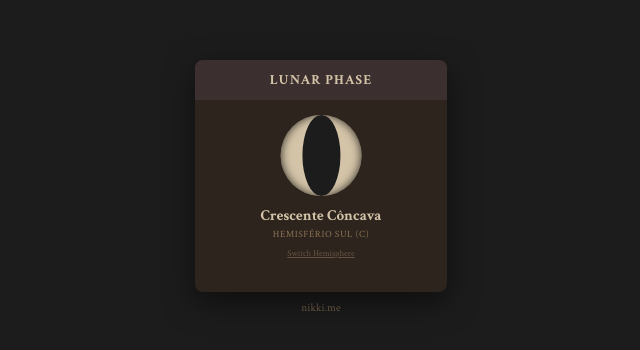
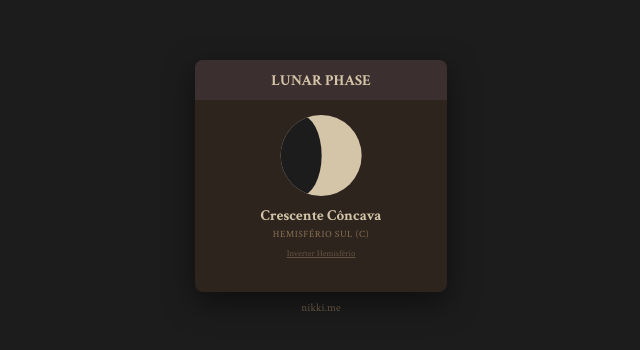
Before and after one commit to NicoleAvila/Notion-moon, a plain HTML site: page lua.html in a window 1280 px wide. Shown: the part 204-554 px from the top of the page, without its empty margins (319-959 px from the left). Drawn offline with Linux system fonts and the light colour scheme.

Commit message:
Update lua.html

```diff
--- a/lua.html
+++ b/lua.html
@@ -3,18 +3,15 @@
 html,body{background:#1C1C1C;margin:0;padding:0;width:100%;height:100%;overflow:hidden;font-family:'Crimson Text',serif;display:flex;justify-content:center;align-items:center}
 #wrapper{width:100%;height:100%;max-width:260px;max-height:280px;display:flex;flex-direction:column;justify-content:flex-start;box-sizing:border-box;padding:4px;container-type:inline-size}
 #c{width:100%!important;background:#2D241E!important;border-radius:8px;overflow:hidden;box-shadow:0 10px 30px rgba(0,0,0,0.5);text-align:center;padding-bottom:12cqi}
-.h{background:#3C2F2F!important;color:#D4C4A8!important;padding:3cqi 12cqi!important;height:10cqi!important;display:flex;justify-content:center;align-items:center;text-transform:uppercase;font-weight:700;font-size:5.5cqi;letter-spacing:1px}
+.h{background:#3C2F2F!important;color:#D4C4A8!important;padding:3cqi 12cqi!important;height:10cqi!important;display:flex;justify-content:space-between;align-items:center;text-transform:uppercase;font-weight:700;font-size:6cqi}
 
-/* ESTILIZAÇÃO DA LUA (ASTRONOMIA VISUAL) */
 .moon-container{display:flex;justify-content:center;align-items:center;padding:6cqi 0 2cqi 0}
-.moon-sphere{width:32cqi;height:32cqi;border-radius:50%;background:#1C1C1C;box-shadow:inset 0 0 10px rgba(0,0,0,0.8);position:relative;overflow:hidden;transition:0.5s}
-.moon-light{position:absolute;top:0;left:0;width:100%;height:100%;background:#D4C4A8;border-radius:50%;box-shadow:0 0 15px rgba(212,196,168,0.4);transition:0.5s}
+.moon-sphere{width:32cqi;height:32cqi;border-radius:50%;background:#1C1C1C;position:relative;overflow:hidden;transition:0.5s}
+.moon-light{position:absolute;top:0;left:0;width:100%;height:100%;background:#D4C4A8;border-radius:50%;transition:0.5s}
 
-/* Nome da Fase e Detalhes */
-.phase-name{color:#D4C4A8;font-size:6cqi;font-weight:700;margin-top:2cqi;text-transform:capitalize}
+.phase-name{color:#D4C4A8;font-size:6cqi;font-weight:700;margin-top:2cqi}
 .hemisphere-badge{color:#8C7355;font-size:3.8cqi;margin-top:1cqi;letter-spacing:0.5px;text-transform:uppercase}
 
-/* Botão de inversão manual (caso queira testar o outro hemisfério) */
 #flip-btn{background:none;border:none;color:#8C7355;cursor:pointer;font-size:3.5cqi;font-family:inherit;text-decoration:underline;opacity:0.6;margin-top:3cqi;transition:0.3s}
 #flip-btn:hover{opacity:1;color:#D4C4A8}
 
@@ -22,117 +19,94 @@ footer{text-align:center;padding-top:1.5cqi}footer a{color:#8C7355;text-decorati
 </style></head><body>
 <div id="wrapper">
     <div id="c">
-        <div class="h">LUNAR PHASE</div>
+        <div class="h"><span>&nbsp;</span><span>LUNAR PHASE</span><span>&nbsp;</span></div>
         <div class="moon-container">
             <div class="moon-sphere" id="moon"><div class="moon-light" id="light"></div></div>
         </div>
-        <div class="phase-name" id="phase-text">Loading...</div>
-        <div class="hemisphere-badge" id="hemisphere-text">Southern Hemisphere</div>
-        <button id="flip-btn" onclick="toggleHemisphere()">Switch Hemisphere</button>
+        <div class="phase-name" id="phase-text">Carregando...</div>
+        <div class="hemisphere-badge" id="hemisphere-text">Hemisfério Sul</div>
+        <button id="flip-btn" onclick="toggleHemisphere()">Inverter Hemisfério</button>
     </div>
     <footer><a href="https://github.com/NicoleAvila">nikki.me</a></footer>
 </div>
 
 <script>
-// Lógica matemática para calcular a fase da lua aproximada (Algoritmo de Conway)
-function getMoonPhase(year, month, day) {
-    let r = year % 100;
-    r %= 19;
-    if (r > 9) r -= 19;
-    r = ((r * 11) % 30) + parseInt(month) + parseInt(day);
-    if (month < 3) r += 2;
-    r -= ((year < 2000) ? 4 : 8.3);
-    r = Math.floor(r + 0.5) % 30;
-    return (r < 0) ? r + 30 : r;
+let isSouthern = true;
+
+function getMoonAge() {
+    const now = new Date();
+    const y = now.getFullYear(), m = now.getMonth() + 1, d = now.getDate();
+
+    if (m <= 2) { y--; m += 12; }
+    let a = Math.floor(y / 100);
+    let b = Math.floor(a / 4);
+    let c = 2 - a + b;
+    let e = Math.floor(365.25 * (y + 4716));
+    let f = Math.floor(30.6001 * (m + 1));
+    let jd = c + d + e + f - 1524.5;
+
+    let daysSinceNew = jd - 2451550.1;
+    let newMoons = daysSinceNew / 29.530588853;
+    let cyclePct = newMoons - Math.floor(newMoons);
+    return cyclePct * 29.53;
 }
 
-const phasesSouthern = ["New Moon", "Waxing Crescent", "First Quarter", "Waxing Gibbous", "Full Moon", "Waning Gibbous", "Third Quarter", "Waning Crescent"];
-let isSouthern = true; // Padrão: Nosso hemisfério (Sul)
-
 function updateMoon() {
-    const today = new Date();
-    const age = getMoonPhase(today.getFullYear(), today.getMonth() + 1, today.getDate());
-
+    const age = getMoonAge();
     const moon = document.getElementById("moon");
     const light = document.getElementById("light");
     const phaseText = document.getElementById("phase-text");
     const hemiText = document.getElementById("hemisphere-text");
 
-    // Mapeia os 30 dias do ciclo para as 8 fases principais
-    let phaseIndex = 0;
-    if (age === 0 || age === 29) phaseIndex = 0;
-    else if (age > 0 && age < 7) phaseIndex = 1;
-    else if (age === 7) phaseIndex = 2;
-    else if (age > 7 && age < 15) phaseIndex = 3;
-    else if (age === 15) phaseIndex = 4;
-    else if (age > 15 && age < 22) phaseIndex = 5;
-    else if (age === 22) phaseIndex = 6;
-    else if (age > 22 && age < 29) phaseIndex = 7;
+    let phaseName = "";
+    if (age < 1.84) phaseName = "Lua Nova";
+    else if (age < 5.54) phaseName = "Crescente Côncava";
+    else if (age < 9.23) phaseName = "Quarto Crescente";
+    else if (age < 12.92) phaseName = "Gibosa Crescente";
+    else if (age < 16.61) phaseName = "Lua Cheia";
+    else if (age < 20.31) phaseName = "Gibosa Minguante";
+    else if (age < 24.00) phaseName = "Quarto Minguante";
+    else if (age < 27.69) phaseName = "Minguante Côncava";
+    else phaseName = "Lua Nova";
 
-    // Tradução e Textos adaptados
-    const phaseNames = {
-        "New Moon": "Lua Nova",
-        "Waxing Crescent": "Crescente Côncava",
-        "First Quarter": "Quarto Crescente",
-        "Waxing Gibbous": "Gibosa Crescente", // Sua personagem mãe do grupo!
-        "Full Moon": "Lua Cheia",
-        "Waning Gibbous": "Gibosa Minguante",
-        "Third Quarter": "Quarto Minguante",
-        "Waning Crescent": "Minguante Côncava"
-    };
+    phaseText.innerText = phaseName;
+    hemiText.innerText = isSouthern ? "Hemisfério Sul (C)" : "Hemisfério Norte (D)";
 
-    let currentPhaseEng = phasesSouthern[phaseIndex];
-
-    // Se mudarmos para o hemisfério Norte no botão, invertemos os nomes das crescentes/minguantes
-    if (!isSouthern) {
-        if (currentPhaseEng.includes("Waxing")) currentPhaseEng = currentPhaseEng.replace("Waxing", "Waning");
-        else if (currentPhaseEng.includes("Waning")) currentPhaseEng = currentPhaseEng.replace("Waning", "Waxing");
+    let illumination = 0;
+    if (age <= 14.77) {
+        illumination = (age / 14.77) * 100;
+    } else {
+        illumination = (1 - ((age - 14.77) / 14.77)) * 100;
     }
 
-    phaseText.innerText = phaseNames[phasesSouthern[phaseIndex]];
-    hemiText.innerText = isSouthern ? "Hemisfério Sul (C)" : "Hemisfério Norte (D)";
+    moon.style.transform = isSouthern ? "scaleX(-1)" : "scaleX(1)";
 
-    // --- CÁLCULO DO SHADOW/LIGHT VIA CSS DINÂMICO ---
-    let pct = (age / 30) * 100;
-
-    // O truque físico: Se for hemisfério Sul, nós espelhamos horizontalmente o elemento visual da lua
-    if (isSouthern) {
-        moon.style.transform = "scaleX(-1)";
-    } else {
-        moon.style.transform = "scaleX(1)";
-    }
-
-    // Renderização da sombra esférica baseada na idade da lua
-    if (age <= 15) {
-        // Crescendo (0% a 50% iluminada)
-        let shadowPct = (1 - (age / 7.5)) * 100;
-        if(age <= 7.5) {
+    if (age <= 14.77) {
+        if (illumination <= 50) {
             light.style.background = "#1C1C1C";
             moon.style.backgroundColor = "#D4C4A8";
             light.style.left = "50%";
-            light.style.width = shadowPct + "%";
-            light.style.transform = "translateX(-50%)";
-        } else {
-            light.style.background = "#D4C4A8";
-            moon.style.backgroundColor = "#1C1C1C";
-            light.style.left = "50%";
-            light.style.width = (100 - shadowPct) + "%";
-            light.style.transform = "translateX(-50%)";
-        }
-    } else {
-        // Minguando (50% a 0% iluminada)
-        let shadowPct = (1 - ((age - 15) / 7.5)) * 100;
-        if(age <= 22.5) {
-            light.style.background = "#1C1C1C";
-            moon.style.backgroundColor = "#D4C4A8";
-            light.style.left = "0";
-            light.style.width = (100 - shadowPct) + "%";
+            light.style.width = (100 - (illumination * 2)) + "%";
             light.style.transform = "none";
         } else {
             light.style.background = "#D4C4A8";
             moon.style.backgroundColor = "#1C1C1C";
             light.style.left = "0";
-            light.style.width = shadowPct + "%";
+            light.style.width = (((illumination - 50) * 2) + 50) + "%";
+            light.style.transform = "none";
+        }
+    } else {
+        if (illumination >= 50) {
+            light.style.background = "#D4C4A8";
+            moon.style.backgroundColor = "#1C1C1C";
+            light.style.left = "50%";
+            light.style.width = (((100 - illumination) * 2)) + "%";
+            light.style.transform = "none";
+        } else {
+            light.style.background = "#1C1C1C";
+            moon.style.backgroundColor = "#D4C4A8";
+            light.style.left = "0";
+            light.style.width = (100 - (illumination * 2)) + "%";
             light.style.transform = "none";
         }
     }
```
